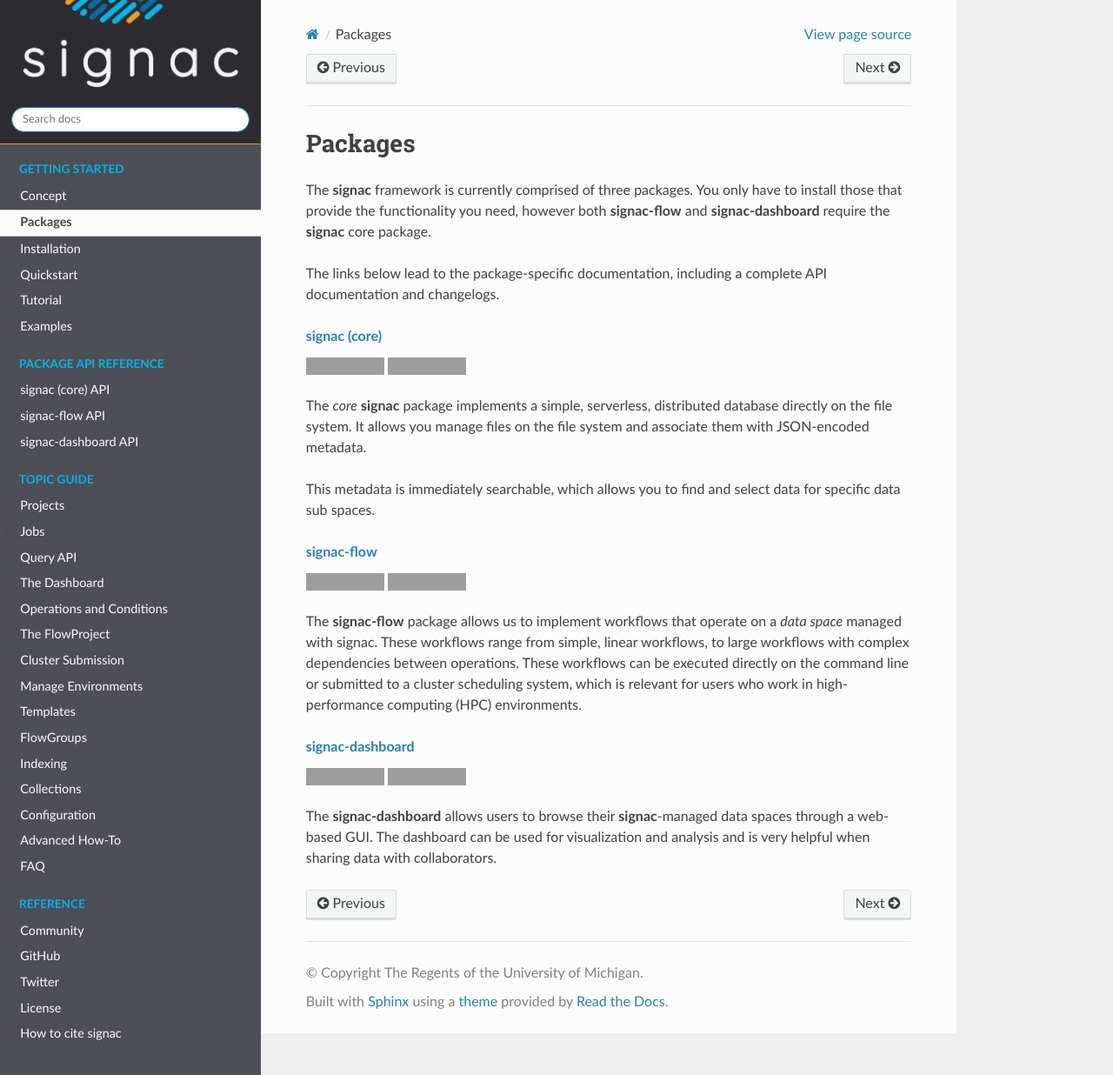
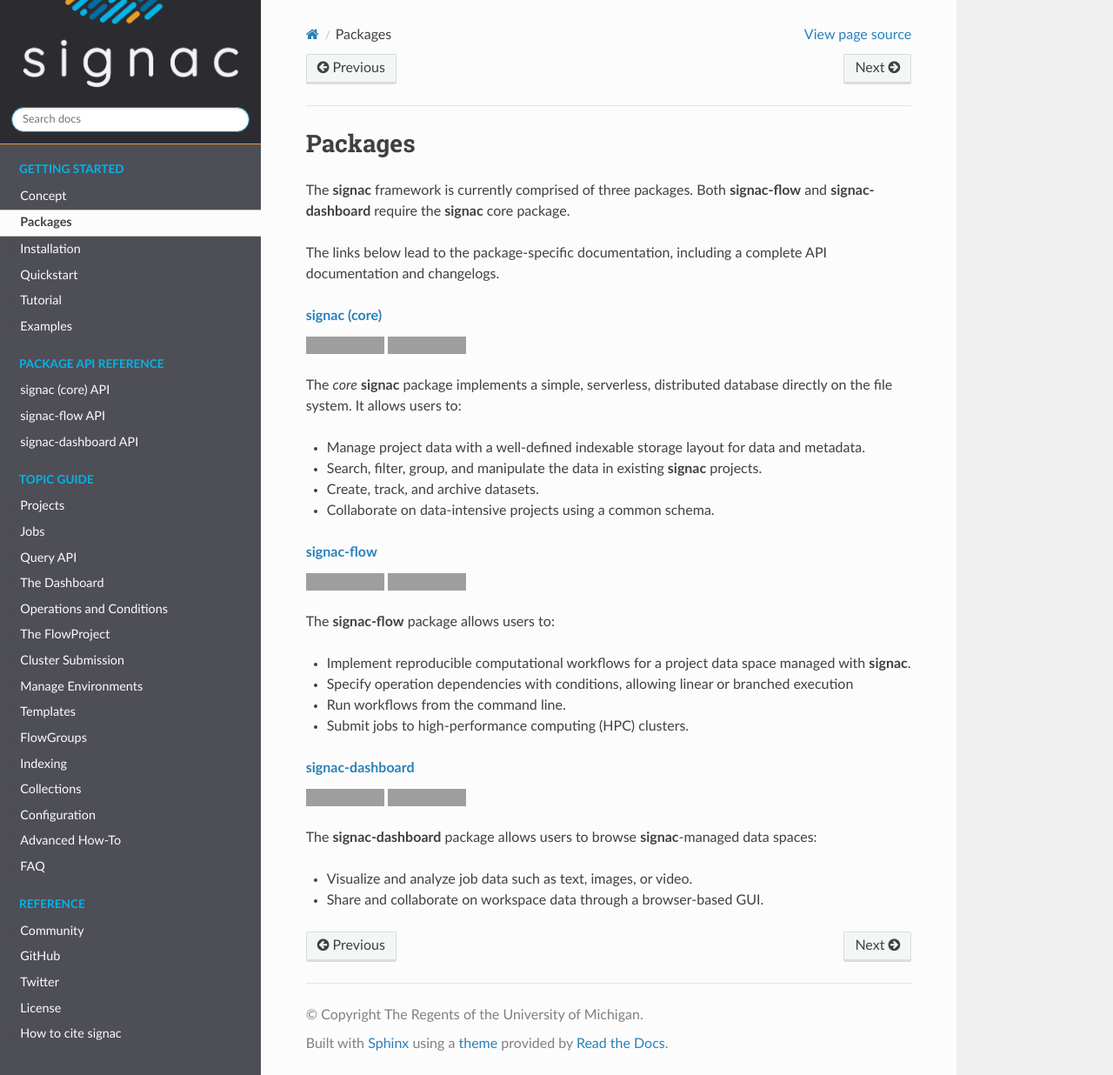
Before and after one commit to glotzerlab/signac-docs, a Sphinx documentation site: the page built from docs/source/packages.rst, in a window 1280 px wide and 1236 px high. Shown: the whole window at 87% size. Built offline with Sphinx 7.4.7 and the Read the Docs theme 2.0.0, drawn with Linux system fonts in a browser that asks for light colours; grey boxes are pictures that could not be loaded.

Commit message:
Update the installation guide (#105)
* Update installation guide

* Apply suggested changes

* Reiterate documentation

* Revisions from PR discussion.

* Apply suggested changes

* factor out redundancy in header of bulleted list

* grammar fix

* remove bullet point about dependencies

* simplify, from review

Co-authored-by: Bradley Dice <bdice@bradleydice.com>

* Apply suggestions from code review

Co-authored-by: Bradley Dice <bdice@bradleydice.com>

* more description of signac use cases

Co-authored-by: Bradley Dice <bdice@bradleydice.com>

* reorder bullets so workflow dependencies are mentioned sooner

* improve wording of operation dependencies doc bullet

Co-authored-by: Bradley Dice <bdice@bradleydice.com>
Co-authored-by: Corwin Kerr <cbkerr@umich.edu>

```diff
--- a/docs/source/installation.rst
+++ b/docs/source/installation.rst
@@ -8,9 +8,10 @@
 .. _conda-forge: https://conda-forge.github.io
 .. _pip: https://docs.python.org/3/installing/index.html
 
-All packages in the **signac** framework depend on the core **signac** package, which provides the data management functionality used by all other packages (See :ref:`package-overview` for more information).
+The **signac** framework consists of three packages: **signac**, **signac-flow**, and **signac-dashboard**.
+All packages in the **signac** framework depend on the core **signac** package, which provides the data management functionality used by all other packages.
 Most users should install the **signac** and the **signac-flow** packages, which are tested for Python 3.6+ and are built for all major platforms.
-Please see the individual package documentation for instructions on how to install additional packages.
+For more details about the functionalities of individual packages, please see :ref:`package-overview`.
 
 
 Install with conda
--- a/docs/source/packages.rst
+++ b/docs/source/packages.rst
@@ -6,7 +6,7 @@
 
 
 The **signac** framework is currently comprised of three packages.
-You only have to install those that provide the functionality you need, however both **signac-flow** and **signac-dashboard** require the **signac** core package.
+Both **signac-flow** and **signac-dashboard** require the **signac** core package.
 
 The links below lead to the package-specific documentation, including a complete API documentation and changelogs.
 
@@ -20,9 +20,12 @@
     :alt: PyPI signac
 
 The *core* **signac** package implements a simple, serverless, distributed database directly on the file system.
-It allows you manage files on the file system and associate them with JSON-encoded metadata.
+It allows users to:
 
-This metadata is immediately searchable, which allows you to find and select data for specific data sub spaces.
+- Manage project data with a well-defined indexable storage layout for data and metadata.
+- Search, filter, group, and manipulate the data in existing **signac** projects.
+- Create, track, and archive datasets.
+- Collaborate on data-intensive projects using a common schema.
 
 .. rubric:: signac-flow_
 
@@ -33,9 +36,12 @@
     :target: https://pypi.org/project/signac-flow/
     :alt: PyPI signac-flow
 
-The **signac-flow** package allows us to implement workflows that operate on a *data space* managed with signac.
-These workflows range from simple, linear workflows, to large workflows with complex dependencies between operations.
-These workflows can be executed directly on the command line or submitted to a cluster scheduling system, which is relevant for users who work in high-performance computing (HPC) environments.
+The **signac-flow** package allows users to:
+
+- Implement reproducible computational workflows for a project data space managed with **signac**.
+- Specify operation dependencies with conditions, allowing linear or branched execution
+- Run workflows from the command line.
+- Submit jobs to high-performance computing (HPC) clusters.
 
 .. rubric:: signac-dashboard_
 
@@ -46,8 +52,10 @@
     :target: https://pypi.org/project/signac-dashboard/
     :alt: PyPI signac-dashboard
 
-The **signac-dashboard** allows users to browse their **signac**-managed data spaces through a web-based GUI.
-The dashboard can be used for visualization and analysis and is very helpful when sharing data with collaborators.
+The **signac-dashboard** package allows users to browse **signac**-managed data spaces:
+
+- Visualize and analyze job data such as text, images, or video.
+- Share and collaborate on workspace data through a browser-based GUI.
 
 .. _signac-core: https://docs.signac.io/projects/core/
 .. _signac-flow: https://docs.signac.io/projects/flow/
```
